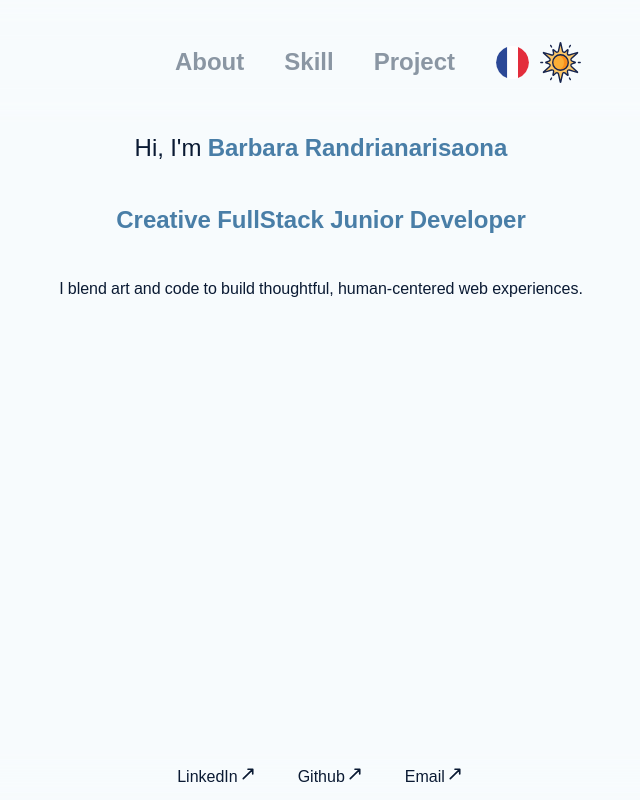
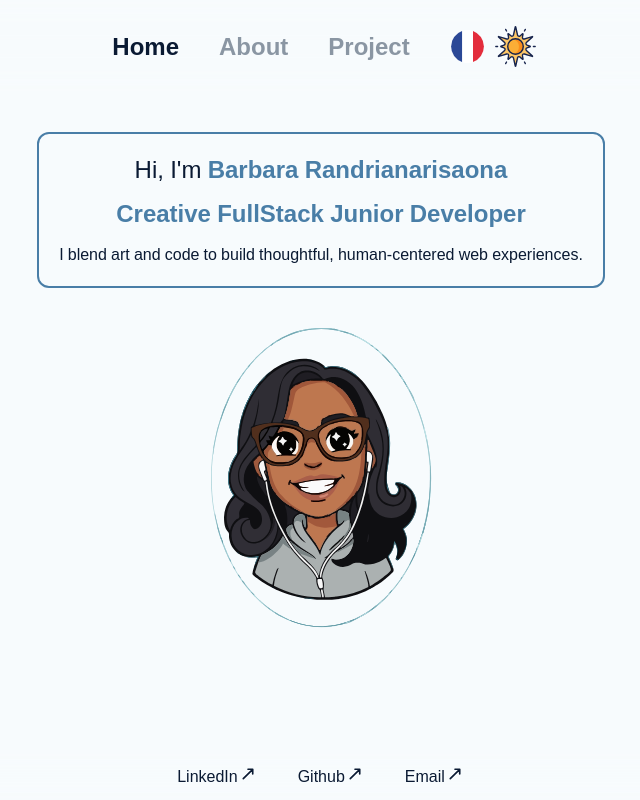
Before and after one commit to BabaxRhb/portfolio, a React (Vite) app: page /home in a window 1280 px wide. Shown: the whole page, without its empty margins (319-959 px from the left). Built offline with nearby package versions, Linux system fonts and the light colour scheme.

Commit message:
fix: Home page reviewed, footer link added, navbar updated

```diff
--- a/src/feature/language/translation/en.json
+++ b/src/feature/language/translation/en.json
@@ -1,6 +1,7 @@
 {
     "home" : {
-        "title": "Hi, I'm **Barbara Randrianarisaona**",
+        "title": "Home",
+        "hello": "Hi, I'm **Barbara Randrianarisaona**",
         "subtitle": "**Creative FullStack Junior Developer**",
         "body": "I blend art and code to build thoughtful, human-centered web experiences."
     },
--- a/src/feature/language/translation/fr.json
+++ b/src/feature/language/translation/fr.json
@@ -1,6 +1,7 @@
 {
     "home" : {
-        "title": "Bonjour, je suis **Barbara Randrianarisaona**",
+        "title": "Accueil",
+        "hello": "Bonjour, je suis **Barbara Randrianarisaona**",
         "subtitle": "**Développeuse FullStack Junior Créative**",
         "body": "Je mélange l'art et le code pour créer des expériences web réfléchies et centrées sur l'humain."
     },
--- a/src/shared/components/Navbar.tsx
+++ b/src/shared/components/Navbar.tsx
@@ -30,6 +30,7 @@ const NavMenu = ({ direction} : { direction: string }) => {
 	const isProjectsPath = pathname.includes("projects");
 
 	const navbarItems = [
+	  { title: t("home.title"),link: "/home" },
 	  { title: t("about.title"),link: "/about" },
 	  { title: t("skill.title"), link: "/skills" },
 	  { title: t("project.42.acro"), link: "/projects/42"},
--- a/src/shared/components/ui/button/LinkBtn.tsx
+++ b/src/shared/components/ui/button/LinkBtn.tsx
@@ -8,7 +8,12 @@ interface LinkBtnProps {
 const LinkBtn = ({ link, text }: LinkBtnProps) => {
 
 	return (
-		<a href={link} type="button">
+		<a
+			href={link}
+			type="button"
+			target={link.startsWith("mailto:") ? undefined : "_blank"}
+			rel={link.startsWith("mailto:") ? undefined : "noopener noreferrer"}
+		>
 			<div className="flex flex-row hover:scale-105 transition-all">
 				{text}
 				<Arrow className="rotate-45 stroke-accent fill-accent w-5 h-5"/>
--- a/src/shared/layouts/Footer.tsx
+++ b/src/shared/layouts/Footer.tsx
@@ -4,9 +4,9 @@ import LinkBtn from "../components/ui/button/LinkBtn";
 const Footer = () => {
 
 	const footerLinkArray = [
-		{ link : "#", text: "LinkedIn" },
-		{ link : "#", text: "Github" },
-		{ link : "#", text: "Email" },
+		{ link : "https://www.linkedin.com/in/barbara-randrianarisaona/", text: "LinkedIn" },
+		{ link : "https://github.com/BabaxRhb", text: "Github" },
+		{ link : "mailto:baba.randrianarisaona@gmail.com", text: "Email" },
 	];
 
 	const position = "fixed bottom-0";
--- a/src/shared/layouts/Header.tsx
+++ b/src/shared/layouts/Header.tsx
@@ -1,11 +1,8 @@
 import SwitchLangBtn from "../../feature/language/component/SwitchLangBtn";
 import SwitchModeThemeBtn from "../../feature/mode/component/SwitchModeThemeBtn";
 import Navbar from "../components/Navbar";
-import { NavigationBtn } from "../components/ui/button/Btn";
 import Container from "../components/container/Container";
 import type { ChildrenProps } from "../data/type";
-
-import Avatar from "src/assets/avatar.svg?react";
 
 const HeaderElement = ({ children } : ChildrenProps) => (
 	<div className="hover:scale-110 transition-all">
@@ -21,7 +18,6 @@ const Header = () => {
 
 	return (
 		<Container spacing={2} position={position} customStyle={customStyle}>
-			<HeaderElement><NavigationBtn link={'/'} Icon={Avatar} size={100} /></HeaderElement>
 			<Navbar />
 			<Container spacing={2}>
 				<HeaderElement><SwitchLangBtn /></HeaderElement>
--- a/src/shared/pages/About.tsx
+++ b/src/shared/pages/About.tsx
@@ -9,7 +9,7 @@ const About = () => {
 
     return (
         <Container spacing={10} direction="column">
-            <MarkDownText wrapper='h3'>{t("home.title")}</MarkDownText>
+            <MarkDownText wrapper='h3'>{t("home.hello")}</MarkDownText>
             {
                 paragraph.map((p, index) => (
                     <MarkDownText key={'About-' + index} wrapper='p'>{p}</MarkDownText>
--- a/src/shared/pages/Home.tsx
+++ b/src/shared/pages/Home.tsx
@@ -2,15 +2,24 @@ import { useTranslation } from "react-i18next";
 import Container from "../components/container/Container";
 import MarkDownText from "../components/typography/MarkdownText";
 import CustomText from "../components/typography/CustomText";
+
+import Avatar from "src/assets/avatar.svg?react";
+
 
 const Home = () => {
     const [ t ] = useTranslation("global");
 
     return (
         <Container spacing={10} direction="column">
-            <MarkDownText wrapper='h3'>{t("home.title")}</MarkDownText>
-            <MarkDownText wrapper='h3'>{t("home.subtitle")}</MarkDownText>
-            <CustomText variant='p'>{t("home.body")}</CustomText></Container>
+            <div className="flex flex-col gap-3 border-2 border-accent phone:p-5 p-3 rounded-xl">
+                <MarkDownText wrapper='h3'>{t("home.hello")}</MarkDownText>
+                <MarkDownText wrapper='h3'>{t("home.subtitle")}</MarkDownText>
+                <CustomText variant='p'>{t("home.body")}</CustomText>
+            </div>
+            <svg className="phone:w-75 phone:h-75 w-50 h-50">
+                <Avatar />
+            </svg>
+        </Container>
     )
 }
 
```
Also changed, not shown: src/assets/avatar.svg.
